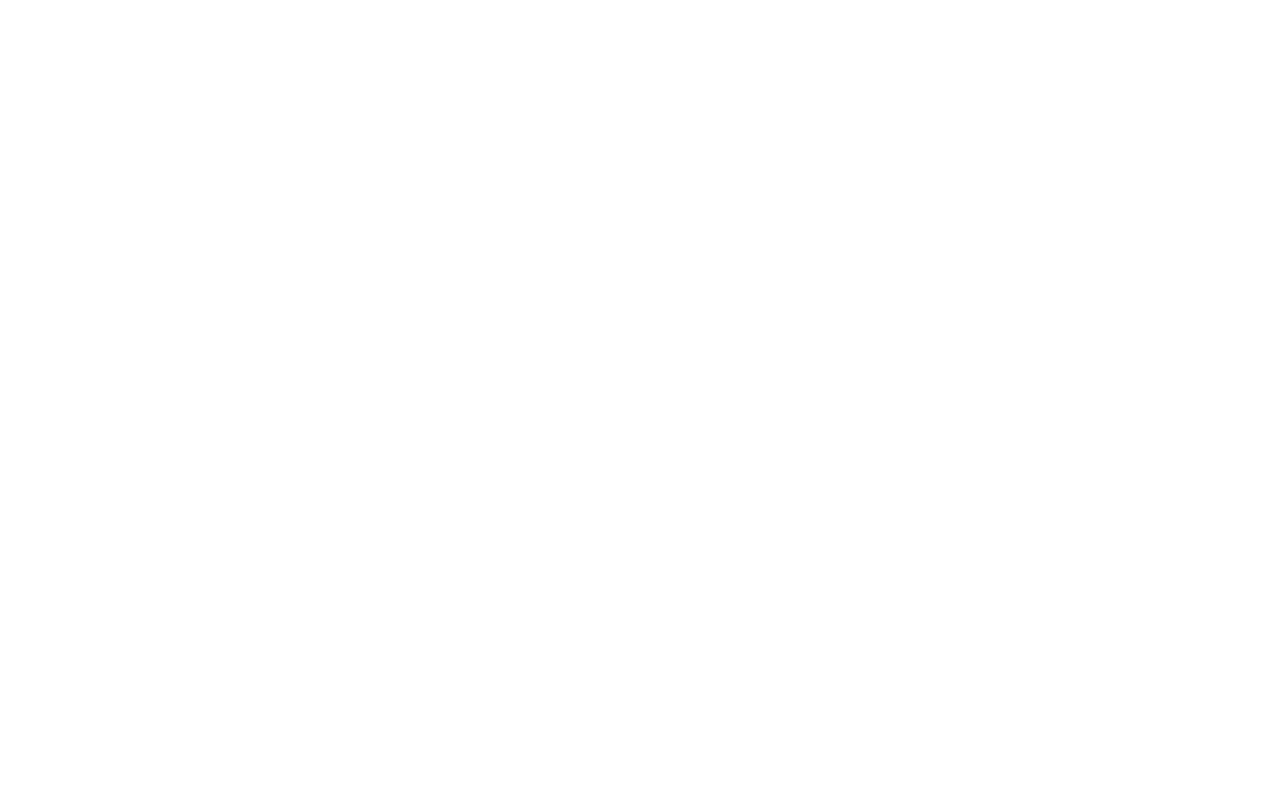
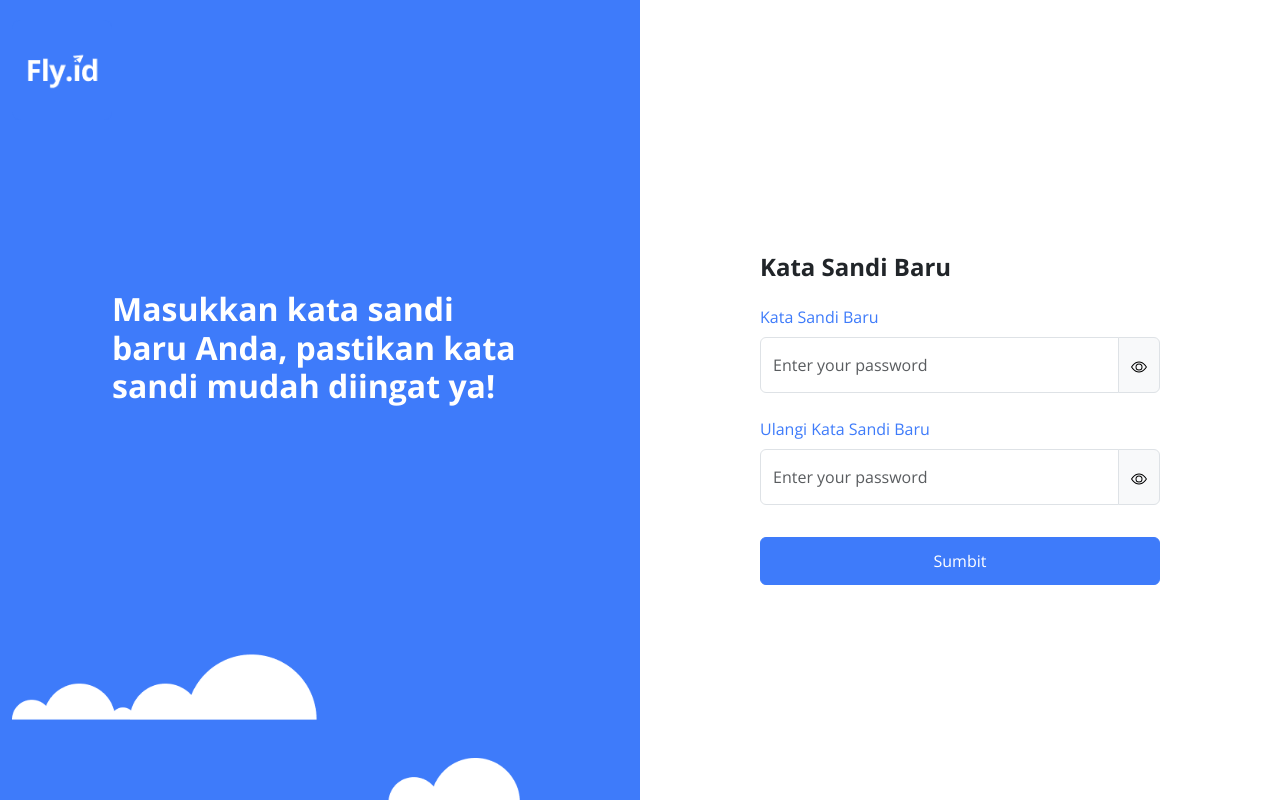
Before and after one commit to Synrgy-Academy-Final-Project/Frontend-FSW, a React (Vite) app: page /reset-password in a window 1280 px wide. Before the commit this address had no page. Built offline with nearby package versions, Linux system fonts and the light colour scheme.

Commit message:
forget password UI

```diff
--- a/package.json
+++ b/package.json
@@ -15,6 +15,7 @@
     "react": "^18.2.0",
     "react-bootstrap": "^2.9.2",
     "react-dom": "^18.2.0",
+    "react-icons": "^5.0.1",
     "react-router-dom": "^6.21.1",
     "react-slider": "^2.0.6",
     "styled-components": "^6.1.6",
--- a/src/App.tsx
+++ b/src/App.tsx
@@ -11,6 +11,8 @@
 import FilterListTicket from "./components/FilterListTicket";
 import TicketList from "./pages/TicketList";
 import VerifyAccount from "./pages/User/VerifyAccount/VerifyAccount";
+import ForgetPassword from "./pages/User/ForgetPassword/ForgetPassword";
+import ResetPassword from "./pages/User/ForgetPassword/ResetPassword";
 
 import LandingPage from "./pages/User/LandingPage/LandingPage";
 
@@ -29,6 +31,8 @@
         <Route path="/filterListTicket" element={<FilterListTicket />} />
         <Route path="/list-ticket" element={<TicketList />} />
         <Route path="/verify-account" element={<VerifyAccount />} />
+        <Route path="/forget-password" element={<ForgetPassword />} />
+        <Route path="/reset-password" element={<ResetPassword />} />
       </Routes>
     </>
   );
--- /dev/null
+++ b/src/pages/User/ForgetPassword/ForgetPassword.css
@@ -0,0 +1,14 @@
+.left {
+  background-color: #3e7bfa;
+  height: 100vh;
+  display: flex;
+  /* margin-bottom: auto; */
+  flex-direction: column;
+  justify-content: space-between;
+}
+
+h5 {
+    font-size: 16px;
+    margin-bottom: 24px;
+    color: rgba(0, 0, 0, 0.8);
+}
--- /dev/null
+++ b/src/pages/User/ForgetPassword/ForgetPassword.tsx
@@ -0,0 +1,60 @@
+import React from "react";
+import { Col, Container, Row, Form, Button } from "react-bootstrap";
+import "./ForgetPassword.css";
+
+export default function ForgetPassword() {
+  return (
+    <div>
+      <Container fluid>
+        <Row>
+          <Col className="left">
+            <div style={{ textAlign: "left", marginTop: "20px" }}>
+              <img
+                src="./images/logo.png"
+                alt="Logo"
+                style={{ width: "100px", height: "100px" }}
+              />
+            </div>
+
+            <div style={{ textAlign: "center" }}>
+              <h2 className="text-white fw-bold">Lupa Kata Sandi.</h2>
+            </div>
+
+            <div style={{ textAlign: "left" }}>
+              <img
+                src="./images/icon-1.png"
+                alt="Logo"
+                style={{ width: "90%" }}
+              />
+            </div>
+          </Col>
+          <Col className="right my-auto d-flex justify-content-center pt-5">
+            <div>
+              <h3 className="tittle fw-bold pb-3" style={{ fontSize: "24px" }}>
+                Lupa Kata Sandi ?
+              </h3>
+              <h5>
+                Masukkan alamat email yang terhubung <br />
+                dengan akun anda
+              .</h5>
+              <Form style={{ width: "400px" }}>
+                <Form.Group className="mb-3">
+                  <Form.Control type="text" placeholder="Email" style={{ height: "56px" }} />
+                </Form.Group>
+              </Form>
+              <div className="pt-2">
+                <Button
+                  style={{ backgroundColor: "#3e7bfa", borderColor: "#3e7bfa" }}
+                  className="confirm"
+                  //   onClick={handleVerification}
+                >
+                  Sumbit
+                </Button>
+              </div>
+            </div>
+          </Col>
+        </Row>
+      </Container>
+    </div>
+  );
+}
--- /dev/null
+++ b/src/pages/User/ForgetPassword/ResetPassword.css
@@ -0,0 +1,23 @@
+.left {
+  background-color: #3e7bfa;
+  height: 100vh;
+  display: flex;
+  /* margin-bottom: auto; */
+  flex-direction: column;
+  justify-content: space-between;
+}
+.tittle-left{
+    padding-left: 100px;
+    padding-right: 100px;
+}
+
+h2 {
+  font-size: 28px;
+}
+.password-label {
+  font-size: 16px;
+  color: #3e7bfa;
+}
+.form-password {
+    position: relative;
+}
--- /dev/null
+++ b/src/pages/User/ForgetPassword/ResetPassword.tsx
@@ -0,0 +1,128 @@
+import { useState } from "react";
+import { Col, Container, Row, Form, Button, InputGroup } from "react-bootstrap";
+import "./ResetPassword.css";
+import { BsEye, BsEyeSlash } from "react-icons/bs";
+
+export default function ResetPassword() {
+  const [password, setPassword] = useState("");
+  const [rePassword, setRePassword] = useState("");
+  const [showPassword, setShowPassword] = useState(false);
+  const [showRePassword, setShowRePassword] = useState(false);
+
+  const togglePasswordVisibility = () => {
+    setShowPassword(!showPassword);
+  };
+
+  const toggleRePasswordVisibility = () => {
+    setShowRePassword(!showRePassword);
+  };
+
+  return (
+    <div>
+      <Container fluid>
+        <Row>
+          <Col className="left">
+            <div style={{ textAlign: "left", marginTop: "20px" }}>
+              <img
+                src="./images/logo.png"
+                alt="Logo"
+                style={{ width: "100px", height: "100px" }}
+              />
+            </div>
+
+            <div style={{ textAlign: "center" }}>
+              <h2 className="tittle-left text-white fw-bold text-start" >
+                Masukkan kata sandi baru Anda, pastikan kata sandi mudah diingat
+                ya!
+              </h2>
+            </div>
+
+            <div style={{ textAlign: "left" }}>
+              <img
+                src="./images/icon-1.png"
+                alt="Logo"
+                style={{ width: "90%" }}
+              />
+            </div>
+          </Col>
+          <Col className="right my-auto d-flex justify-content-center pt-5">
+            <div>
+              <h3 className="tittle fw-bold pb-3" style={{ fontSize: "24px" }}>
+                Kata Sandi Baru
+              </h3>
+
+              <Form style={{ width: "400px" }}>
+                <Form.Group controlId="password" className="mb-4">
+                  <Form.Label className="password-label">
+                    Kata Sandi Baru
+                  </Form.Label>
+                  <InputGroup>
+                    <Form.Control
+                      type={showPassword ? "text" : "password"}
+                      placeholder="Enter your password"
+                      value={password}
+                      style={{ height: "56px" }}
+                      onChange={(e) => setPassword(e.target.value)}
+                    />
+                    <InputGroup.Text>
+                      <Button
+                        variant="link"
+                        onClick={togglePasswordVisibility}
+                        style={{
+                          border: "none",
+                          background: "none",
+                          padding: "0",
+                          color: showPassword ? "grey" : "black",
+                        }}
+                      >
+                        {showPassword ? <BsEyeSlash /> : <BsEye />}
+                      </Button>
+                    </InputGroup.Text>
+                  </InputGroup>
+                </Form.Group>
+
+                <Form.Group controlId="password" className="mb-4">
+                  <Form.Label className="password-label">
+                    Ulangi Kata Sandi Baru
+                  </Form.Label>
+                  <InputGroup>
+                    <Form.Control
+                      type={showRePassword ? "text" : "password"}
+                      placeholder="Enter your password"
+                      value={rePassword}
+                      style={{ height: "56px" }}
+                      onChange={(e) => setRePassword(e.target.value)}
+                    />
+                    <InputGroup.Text>
+                      <Button
+                        variant="link"
+                        onClick={toggleRePasswordVisibility}
+                        style={{
+                          border: "none",
+                          background: "none",
+                          padding: "0",
+                          color: showRePassword ? "grey" : "black",
+                        }}
+                      >
+                        {showRePassword ? <BsEyeSlash /> : <BsEye />}
+                      </Button>
+                    </InputGroup.Text>
+                  </InputGroup>
+                </Form.Group>
+              </Form>
+              <div className="pt-2">
+                <Button
+                  style={{ backgroundColor: "#3e7bfa", borderColor: "#3e7bfa" }}
+                  className="confirm"
+                  //   onClick={handleVerification}
+                >
+                  Sumbit
+                </Button>
+              </div>
+            </div>
+          </Col>
+        </Row>
+      </Container>
+    </div>
+  );
+}
```
Also changed, not shown: 1 other file (tests, documents, lock files or other folders).
